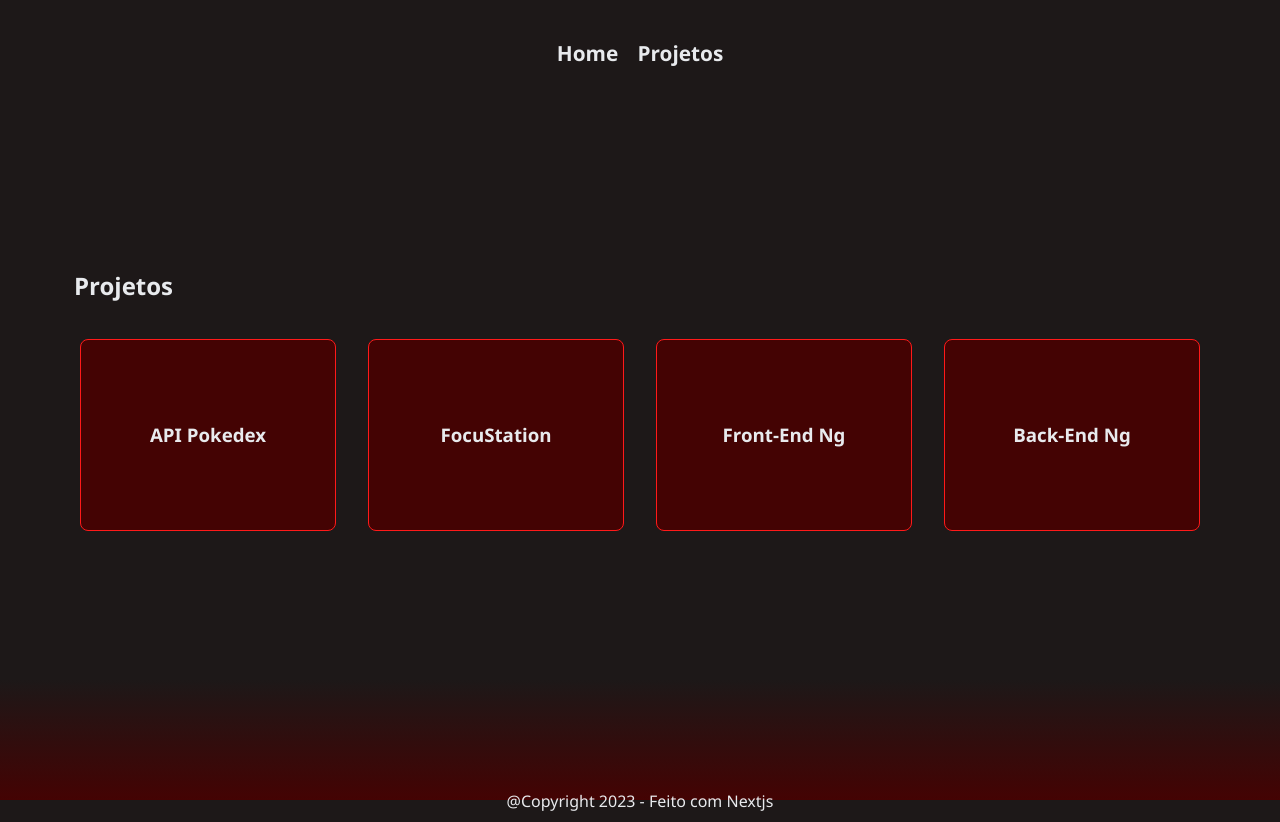
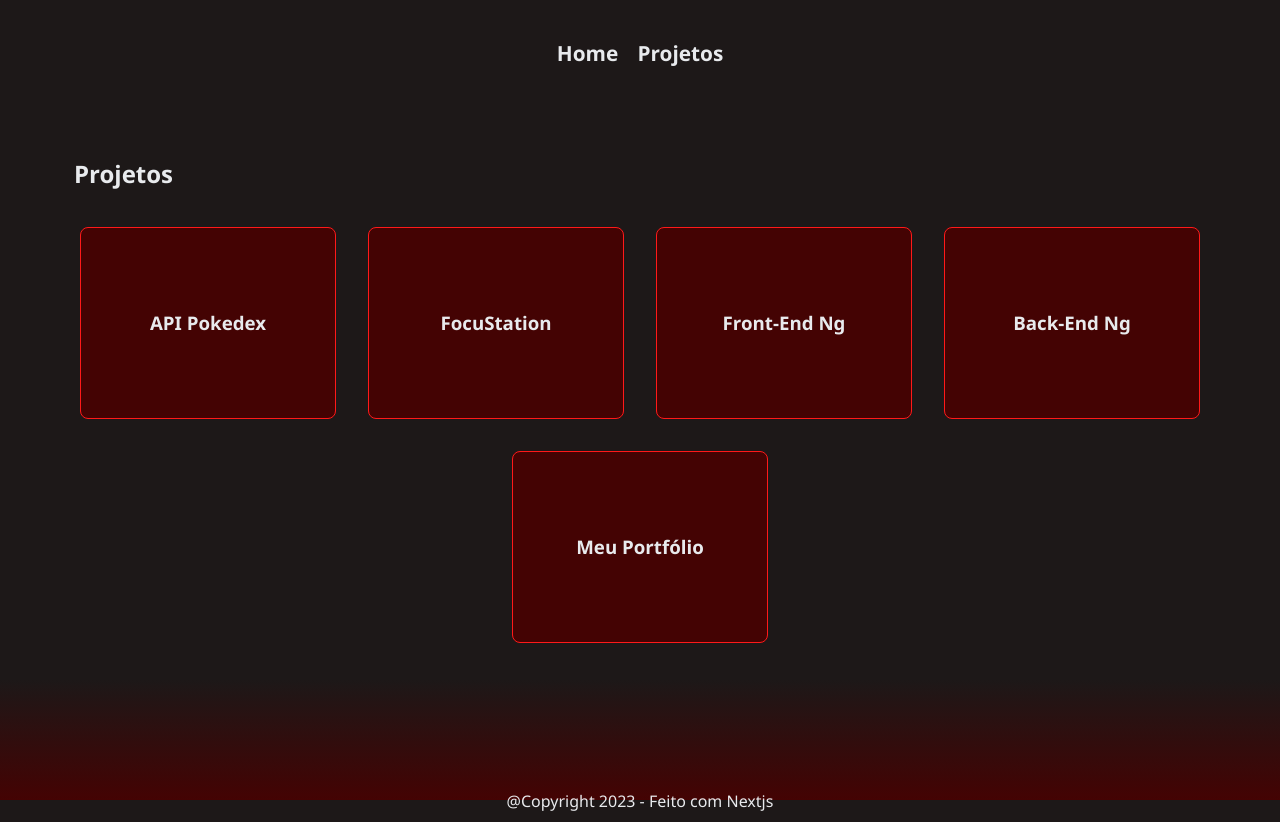
Before and after one commit to jfdsn/Meu-portfolio, a Next.js app: page /projects in a window 1280 px wide. Built offline with nearby package versions, Linux system fonts and the light colour scheme.

Commit message:
Nova entrada em data.json

```diff
--- a/src/components/mainlayout.jsx
+++ b/src/components/mainlayout.jsx
@@ -1,9 +1,16 @@
+import Head from "next/head"
 import { Footer } from "./footer"
 import { Header } from "./header"
 
 export const MainLayout = ({children}) => {
     return (
         <>
+            <Head>
+                <meta name="description" content="Generated by create next app" />
+                <meta name="viewport" content="width=device-width, initial-scale=1" />
+                <link rel="icon" href="/favicon.ico" />
+                <title>Meu Portfólio</title>
+            </Head>
             <Header />
             <main>
                 {children}
--- a/src/data/data.json
+++ b/src/data/data.json
@@ -2,7 +2,7 @@
     "perfil" : {
         "name": "Jônathan Faria",
         "about": "Sou graduado em Análise e desenvolvimento de sistemas e tenho conhecimentos na área de desenvolvimento web, tanto front-end como em back-end. Meu objetivo é continuar a aprimorar minhas habilidades e conhecimentos em programação, aprendendo novas tecnologias e técnicas para me tornar um desenvolvedor web qualificado.",
-        "abilities": "Html5, Css3, Sass, JavaScript, TypeScript, Reactjs, Vuejs, Nextjs, Integração de API, Nodejs, Express, Banco de dados relacionais, API restful",
+        "abilities": "Html5, Css3, Sass, JavaScript, TypeScript, Reactjs, Vuejs, Nextjs, Integração de API, Nodejs, Express, Banco de dados relacionais, API restful, Jest",
         "job": "Desenvolvedor Fullstack Jr",
         "email": "jonathanfdsn@gmail.com",
         "links": {
@@ -57,6 +57,17 @@
             "links": {
                 "github": "https://github.com/jfdsn/backend-ng"
             }
+        },
+        {
+            "id": "5",
+            "name": "Meu Portfólio",
+            "short_description": "App web feito em Nextjs.",
+            "full_description": "É uma aplicação front-end feita em Nextjs e tem a função de apresentar de forma simples e direta um pouco sobre a pessoa, os contatos e projetos realizados.",
+            "functionality": "A aplicação possuí uma home page com o perfil da pessoa, outra página responsável por apresentar a lista de projetos e uma página detalhada para cada projeto. Baseado em um arquivo Json e usando um dos potenciais do Nextjs, as páginas de cada projeto são criadas de forma dinâmica.",
+            "tecnologies": "Nextjs, Reactjs, Sass",
+            "links": {
+                "github": "https://github.com/jfdsn/Meu-portfolio"
+            }
         }
     ]
 }
```
Also changed, not shown: src/pages/index.js (+0 -7 lines).
